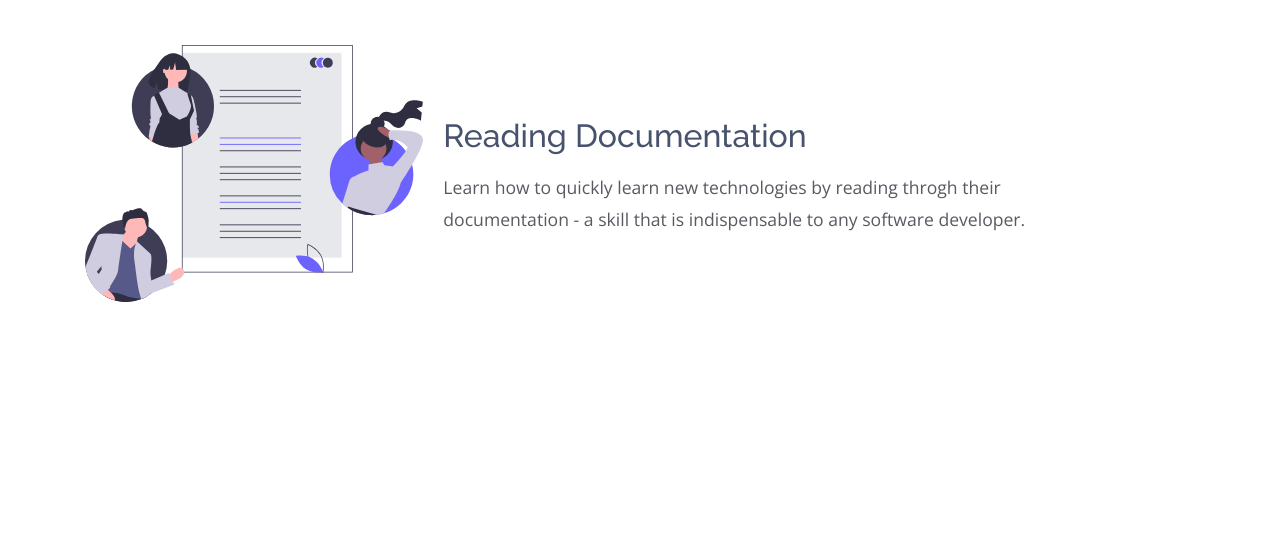
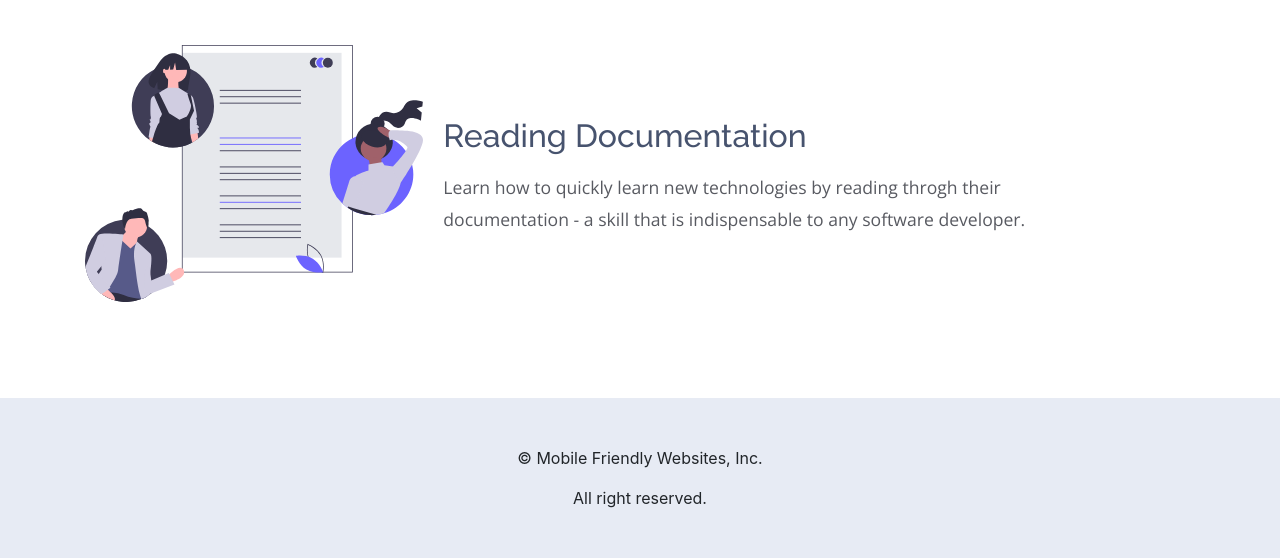
Before and after one commit to NickJ1995/collab-practice, a plain HTML site: page index.html in a window 1280 px wide. Shown: the part 1381-1939 px from the top of the page. Before the commit the page ends 1731 px from the top, so only its background shows below. Drawn offline with nearby package versions, Linux system fonts and the light colour scheme.

Commit message:
Style the footer

```diff
--- a/css/styles.css
+++ b/css/styles.css
@@ -104,6 +104,13 @@ header {
 }
 
 /* ------------------------------------------------------------------------- */
+/* Footer                                                                    */
+/* ------------------------------------------------------------------------- */
+footer {
+    background-color: #E7EBF4;
+}
+
+/* ------------------------------------------------------------------------- */
 /* Hero - Responsive media queries                                           */
 /* ------------------------------------------------------------------------- */
 @media all and (max-width: 767px) {
--- a/index.html
+++ b/index.html
@@ -118,13 +118,17 @@
             <a href="#">
               <i class="fab fa-linkedin-in" style="color: #0277B5;"></i>
             </a>
-          </dir>
+          </div>
         </section>
       </div>
     </main>
 
     <!-- Footer -->
-    <footer class="container-fluid">
+    <footer class="mt-5">
+      <div class="container p-5">
+        <p class="text-center">&copy; Mobile Friendly Websites, Inc.</p>
+        <p class="text-center mb-0">All right reserved.</p>
+      </div>
     </footer>
 
     <!-- Optional JavaScript -->
```
